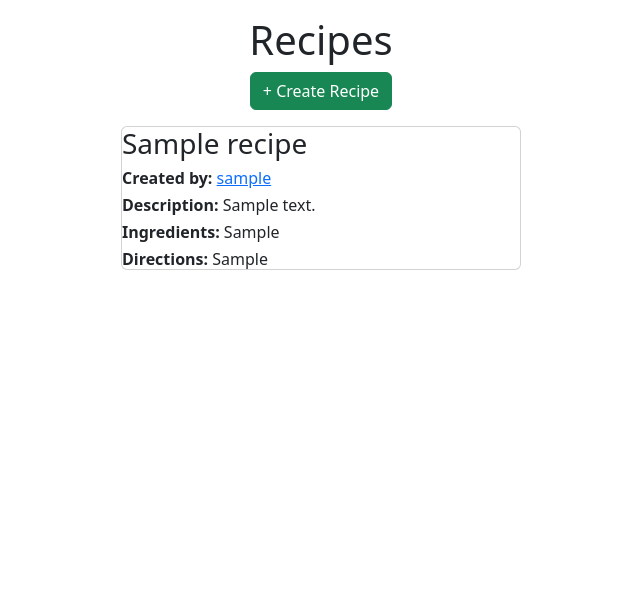
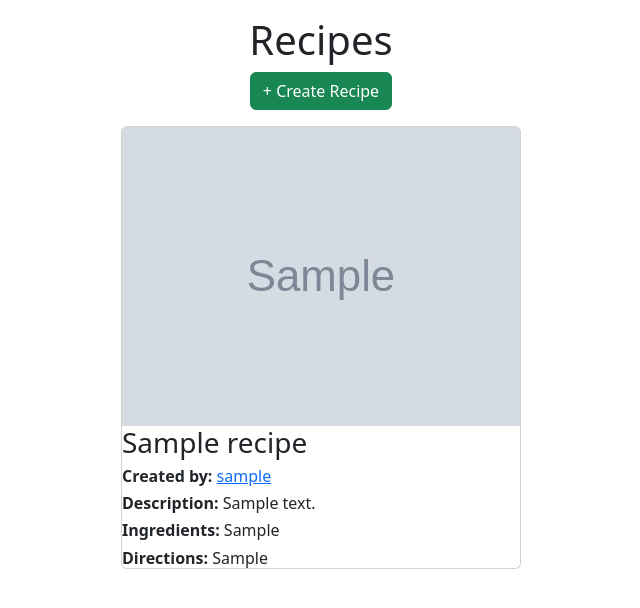
Before and after one commit to uva-cs3240-s22/group-project-a-24, a Django app: page / in a window 1280 px wide. Shown: the part 56-664 px from the top of the page, without its empty margins (319-959 px from the left). Run offline with Django 3.2, Linux system fonts and the light colour scheme; a user stored in the database is signed in; tables that the repository leaves empty hold one stand-in row (values such as "Sample post"); grey boxes marked "Sample" are stand-in pictures; some libraries are stand-ins or nearby versions.

Commit message:
integrated s3 to allow images

```diff
--- a/templates/wordofmouth/create-recipe.html
+++ b/templates/wordofmouth/create-recipe.html
@@ -39,7 +39,7 @@
 <div class="d-flex justify-content-center align-items-center flex-column">
     <h1 class="mt-3">Enter your Recipe</h1>
     <a  class="mb-3" href="{% url 'wordofmouth:home' %}">view all recipes 🔍</a>
-    <form action="{% url 'wordofmouth:create-recipe' %}"  method="post">
+    <form action="{% url 'wordofmouth:create-recipe' %}"  method="post" enctype="multipart/form-data">
     {# method is post because we are uploading data to the server/database #}
         {% csrf_token %}
         {% bootstrap_form form %}
--- a/templates/wordofmouth/recipe-list.html
+++ b/templates/wordofmouth/recipe-list.html
@@ -52,12 +52,12 @@
 
 
     {% if latest_recipe_list %}
-        <div>
+        <div class="d-flex flex-wrap justify-content-between">
             {# ^ this div is for the container of recipes #}
             {% for recipe in latest_recipe_list %}
                 <div class="card" style="width: 25rem">
                     {# ^ this div is for each recipe #}
-{#                    <img src="..." class="card-img-top" alt="image to be placed">#}
+                    <img src="{{recipe.image.url}}" class="card-img-top" alt="image to be placed">
                     <h3 class="card-title">{{ recipe.title }}</h3>
                     <h6 class="card-text" style="font-weight: normal"><span style="font-weight: bold">Created by:</span> <a href= {% url 'wordofmouth:recipes-by-user' recipe.author.pk %}>{{ recipe.author.username }}</a></h6>
                     <h6 class="card-text" style="font-weight: normal"><span style="font-weight: bold">Description:</span> {{ recipe.description }}</h6>
@@ -84,7 +84,7 @@
             {% for recipe in latest_recipe_list %}
                 <div class="card" style="width: 25rem">
                     {# ^ this div is for each recipe #}
-{#                    <img src="..." class="card-img-top" alt="image to be placed">#}
+                    <img src="{{recipe.image.url}}" class="card-img-top" alt="image to be placed">
                     <h3 class="card-title">{{ recipe.title }}</h3>
                     <h6 class="card-text" style="font-weight: normal"><span style="font-weight: bold">Created by:</span> <a href= {% url 'wordofmouth:recipes-by-user' recipe.author.pk %}>{{ recipe.author.username }}</a></h6>
                     <h6 class="card-text" style="font-weight: normal"><span style="font-weight: bold">Description:</span> {{ recipe.description }}</h6>
--- a/templates/wordofmouth/user-recipe-list.html
+++ b/templates/wordofmouth/user-recipe-list.html
@@ -53,7 +53,7 @@
             {% for recipe in latest_user_recipe_list %}
                 <div class="card" style="width: 25rem">
                     {# ^ this div is for each recipe #}
-{#                    <img src="..." class="card-img-top" alt="image to be placed">#}
+                    <img src="{{recipe.image.url}}" class="card-img-top" alt="image to be placed">
                     <h3 class="card-title">{{ recipe.title }}</h3>
                     <h6 class="card-text" style="font-weight: normal"><span style="font-weight: bold">Created by:</span> <a href= {% url 'wordofmouth:recipes-by-user' recipe.author.pk %}>{{ recipe.author.username }}</a></h6>
                     <h6 class="card-text" style="font-weight: normal"><span style="font-weight: bold">Description:</span> {{ recipe.description }}</h6>
--- a/wordofmouth/forms.py
+++ b/wordofmouth/forms.py
@@ -6,3 +6,4 @@ class RecipeForm(forms.Form):
     description = forms.CharField(label='Enter a Brief Description', max_length=200)
     ingredients = forms.CharField(label='Enter Ingredients and Specified Amounts',widget=forms.Textarea(attrs={"rows":5, "cols":20}))
     directions = forms.CharField(label='Enter Directions',widget=forms.Textarea(attrs={"rows":5, "cols":20}))
+    image = forms.ImageField(label='Upload Image')
--- a/wordofmouth/models.py
+++ b/wordofmouth/models.py
@@ -27,6 +27,7 @@ class Recipe(models.Model):
     ingredients = models.TextField(blank = True)
     directions = models.TextField(blank = True)
     author = models.ForeignKey(User, on_delete=models.CASCADE, blank=True, null=True)
+    image = models.ImageField(upload_to='staticfiles', default='staticfiles/recipe.png')
 
     def __str__(self):
         return self.title
--- a/wordofmouth/views.py
+++ b/wordofmouth/views.py
@@ -14,13 +14,15 @@ from wordofmouth.models import Recipe
 @login_required(login_url='/accounts/google/login')
 def create_recipe(request):
     if request.method == 'POST':
-        form = RecipeForm(request.POST)
+        form = RecipeForm(request.POST, request.FILES)
         if form.is_valid():
             r = Recipe(title=form.cleaned_data['title'],
                        description=form.cleaned_data['description'],
                        ingredients=form.cleaned_data['ingredients'],
                        directions=form.cleaned_data['directions'],
-                       author=request.user)
+                       author=request.user,
+                       image=request.FILES['image']
+                       )
             r.save()
             return HttpResponseRedirect('/')
     else:
```
Also changed, not shown: mysite/settings.py (+13 -0 lines), requirements.txt (+9 -0 lines), wordofmouth/migrations/0009_recipe_image.py (added).
